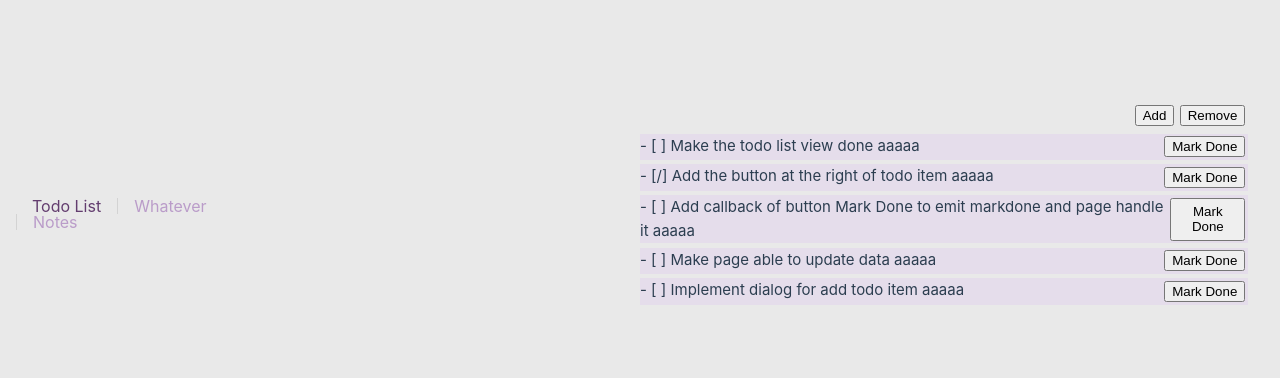
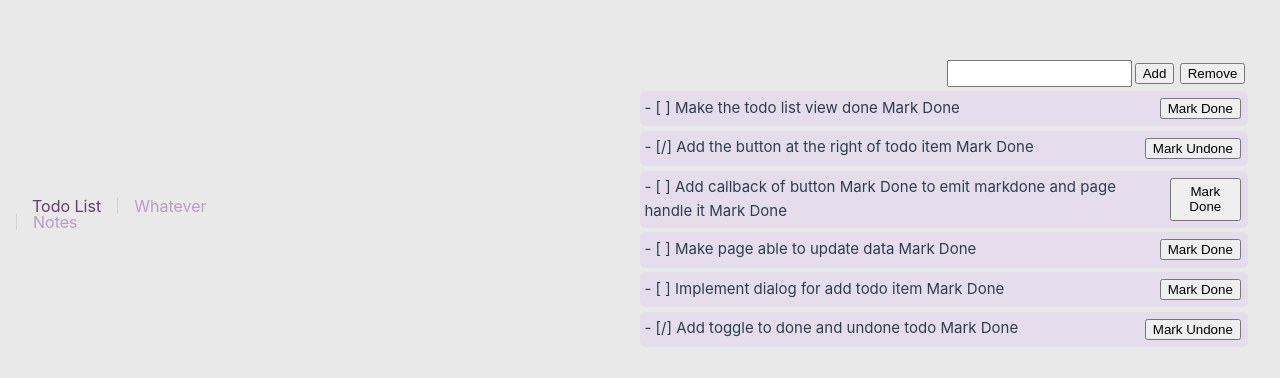
Before and after one commit to inonsdn/whatever, a Vue app: page /todoList in a window 1280 px wide. Shown: the part 194-572 px from the top of the page. Built offline with nearby package versions, Linux system fonts and the light colour scheme; the HTML template or start-up script is replaced by a standard one.

Commit message:
update toggle and add filter input

```diff
--- a/src/components/TodoItem.vue
+++ b/src/components/TodoItem.vue
@@ -1,7 +1,7 @@
 <template>
     <div class="todoItem">
         <p class="todoText">{{ modifiedText }}</p>
-        <button @click="emit('markDone_cb', id)">Mark Done</button>
+        <button @click="markDoneButtonClicked">{{ markButtonText }}</button>
     </div>
 </template>
 
@@ -21,11 +21,12 @@
     const { id, text, state } = toRefs(props)
 
     const data = ref({
-        testText: 'aaaaa'
+        testText: 'Mark Done'
     })
 
     const emit = defineEmits<{
         (e: 'markDone_cb', id: number): void
+        (e: 'markUndone_cb', id: number): void
     }>()
 
     onMounted(() => {
@@ -40,6 +41,22 @@
         return `- ${stateShowText} ${text.value} ${data.value.testText}`
     })
 
+    const markButtonText = computed(() => {
+        if (state.value === TODO_STATE_DONE) {
+            return 'Mark Undone'
+        } else {
+            return 'Mark Done'
+        }
+    })
+
+    function markDoneButtonClicked() {
+        if (state.value === TODO_STATE_NEW) {
+            emit('markDone_cb', id.value)
+        } else {
+            emit('markUndone_cb', id.value)
+        }
+    }
+
 </script>
 
 
@@ -52,9 +69,16 @@
     margin-top: 0.3em;
     margin-bottom: 0.3em;
     background-color: var(--thirdary);
+    border-radius: 0.4em;
+    padding: 0.3em;
+    /* padding-left: 0.3em;
+    padding-right: 0.3em; */
+
 }
 
 .todoText {
+    /* margin-left: 0.3em;
+    margin-right: 0.3em; */
     /* margin: 0.3em;
     background-color: var(--thirdary); */
 }
--- a/src/pages/TodoListPage.vue
+++ b/src/pages/TodoListPage.vue
@@ -1,7 +1,8 @@
 <template>
     <TodoListView
         :values="items"
-        @onMarkDone_cb="onMarkDone_cb"/>
+        @on-mark-done_cb="onMarkDone_cb"
+        @on-mark-undone_cb="onMarkUndone_cb"/>
 </template>
 
 <script setup lang="ts">
@@ -47,6 +48,11 @@ import { computed, onMounted, ref } from 'vue'
                 id: 5,
                 state: TODO_STATE_NEW,
                 text: 'Implement dialog for add todo item'
+            },
+            {
+                id: 6,
+                state: TODO_STATE_DONE,
+                text: 'Add toggle to done and undone todo'
             }
         ]
         for (const item of todoListItems) {
@@ -69,6 +75,19 @@ import { computed, onMounted, ref } from 'vue'
         }
     }
 
+    function onMarkUndone_cb (itemId: number) {
+        console.log('===== got event', itemId)
+        const oldValue = data.value.todoIdToDataObj[itemId]
+        data.value.todoIdToDataObj = {
+            ...data.value.todoIdToDataObj,
+            [itemId]: {
+                ...oldValue,
+                state: TODO_STATE_NEW
+            }
+
+        }
+    }
+
 </script>
 
 
--- a/src/views/TodoListView.vue
+++ b/src/views/TodoListView.vue
@@ -1,6 +1,7 @@
 <template>
     <div>
         <div class="todoPanel">
+            <input class="inputFilter" v-bind="data.filterTodoText"/>
             <button>Add</button>
             <button>Remove</button>
         </div>
@@ -9,7 +10,8 @@
             :id="item.id"
             :text="item.text"
             :state="item.state"
-            @markDone_cb="markDoneClicked"/>
+            @mark-done_cb="markDoneClicked"
+            @mark-undone_cb="markUndoneClicked"/>
     </div>
 </template>
 
@@ -17,7 +19,7 @@
 
     import TodoItem from '@/components/TodoItem.vue';
     import type {TodoListItem} from '@/types/TodoListInterface'
-    import { toRefs, watch } from 'vue';
+    import { ref, toRefs, watch } from 'vue';
 
     // define props for this view
     const props = defineProps<{
@@ -26,6 +28,11 @@
     }>()
 
     const { values } = toRefs(props)
+    const data = ref<{
+        filterTodoText: string
+    }>({
+        filterTodoText: ''
+    })
 
     watch(values, (newVal, oldVal) => {
         console.log(newVal, oldVal)
@@ -33,11 +40,17 @@
 
     const emit = defineEmits<{
         (e: 'onMarkDone_cb', itemId: number): void
+        (e: 'onMarkUndone_cb', itemId: number): void
     }>()
 
     function markDoneClicked (itemId: number) {
         console.log('Mark done clicked of item ', itemId)
         emit('onMarkDone_cb', itemId)
+    }
+
+    function markUndoneClicked (itemId: number) {
+        console.log('Mark done clicked of item ', itemId)
+        emit('onMarkUndone_cb', itemId)
     }
 
 </script>
@@ -49,6 +62,9 @@
     justify-content: right;
 
 }
+.inputFilter {
+
+}
 button {
     margin: 0.2em;
 }
```
